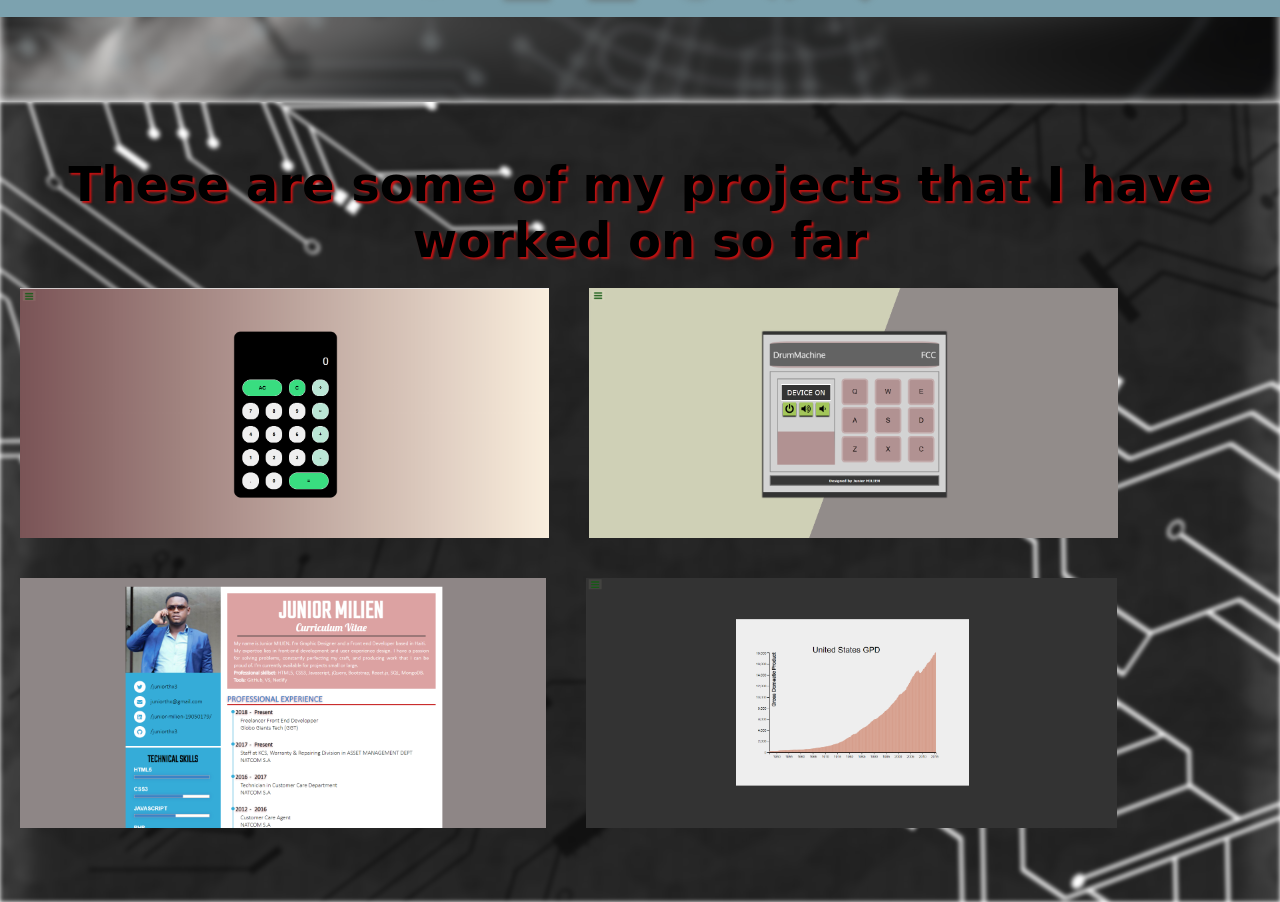
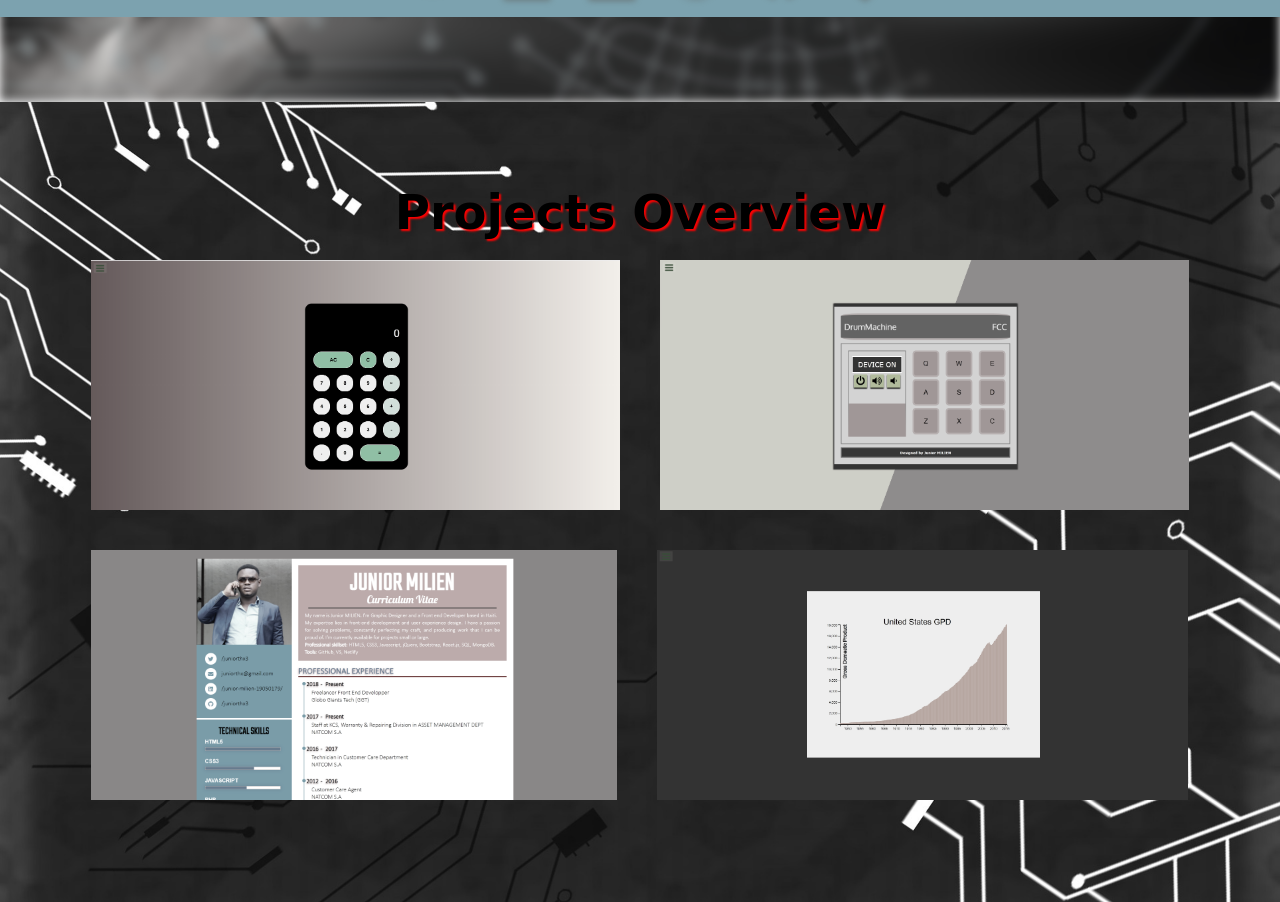
Before and after one commit to juniorthx3/portfolio, a plain HTML site: page index.html in a window 1280 px wide. Shown: the part 1498-2400 px from the top of the page. Drawn offline with Linux system fonts and the light colour scheme; a web font is replaced by a local one.

Commit message:
NEW CHANGES

```diff
--- a/index.html
+++ b/index.html
@@ -142,8 +142,8 @@
     </section>
     <section id="portfolio">
         <div class="porfolio-container">
-            <h1>These are some of my projects that I have worked on so far</h1>
-            <div class="content">
+            <h1>Projects Overview</h1>
+            <div class="contents">
             <div class="portfolio-row">
             <div class="portfolio-column">
                 <img src="./assets/pics/project-1.PNG" alt="#">
--- a/style.css
+++ b/style.css
@@ -383,36 +383,16 @@ header nav .menu .menu-item{
     filter: brightness(100%) drop-shadow(4px 4px 3px #398494);
 }
 
-
 /**************************************************************/
 
 /********************PORTFOLIO SECTION********************************/
 
-#skills:before{
-
-    background:url('./assets/pics/smartphone-6265047_1920.jpg') repeat 100%/cover;
-    filter:grayscale(80%) blur(5px);
-
-}
-
 #portfolio{
-    filter:grayscale(30%);
+    background:url('./assets/pics/background-2426328_1920.jpg') repeat 100%/cover;
+    color:black;
     display: flex;
-    flex-direction: column;
+    justify-content: center;
     align-items: center;
-    justify-content: center;
-}
-#portfolio:after{
-    content:"";
-    position:absolute;
-    top:0;
-    left:0;
-    width:100%;
-    height:100%;
-    background:url('./assets/pics/background-2426328_1920.jpg') repeat 100%/cover;
-    filter:grayscale(80%) blur(2px);
-    color: white;
-    z-index:-10;
 }
 
 #portfolio .porfolio-container h1{
@@ -451,16 +431,17 @@ header nav .menu .menu-item{
   font-weight:bold;
   cursor:pointer;
 }
-.portfolio-row a:hover
+
+#portfolio .portfolio-row .portfolio-column img
 {
-  color:green;
-  text-transform:uppercase;
+  height:250px;
+  filter:grayscale(80%);
 }
-#portfolio .portfolio-row .portfolio-column img
-	{
 
-	  height:250px;
-	}
+#portfolio .portfolio-row .portfolio-column img:hover
+{
+  filter:grayscale(0%);
+}
 
 /********************RESUME SECTION********************************/
 
```
